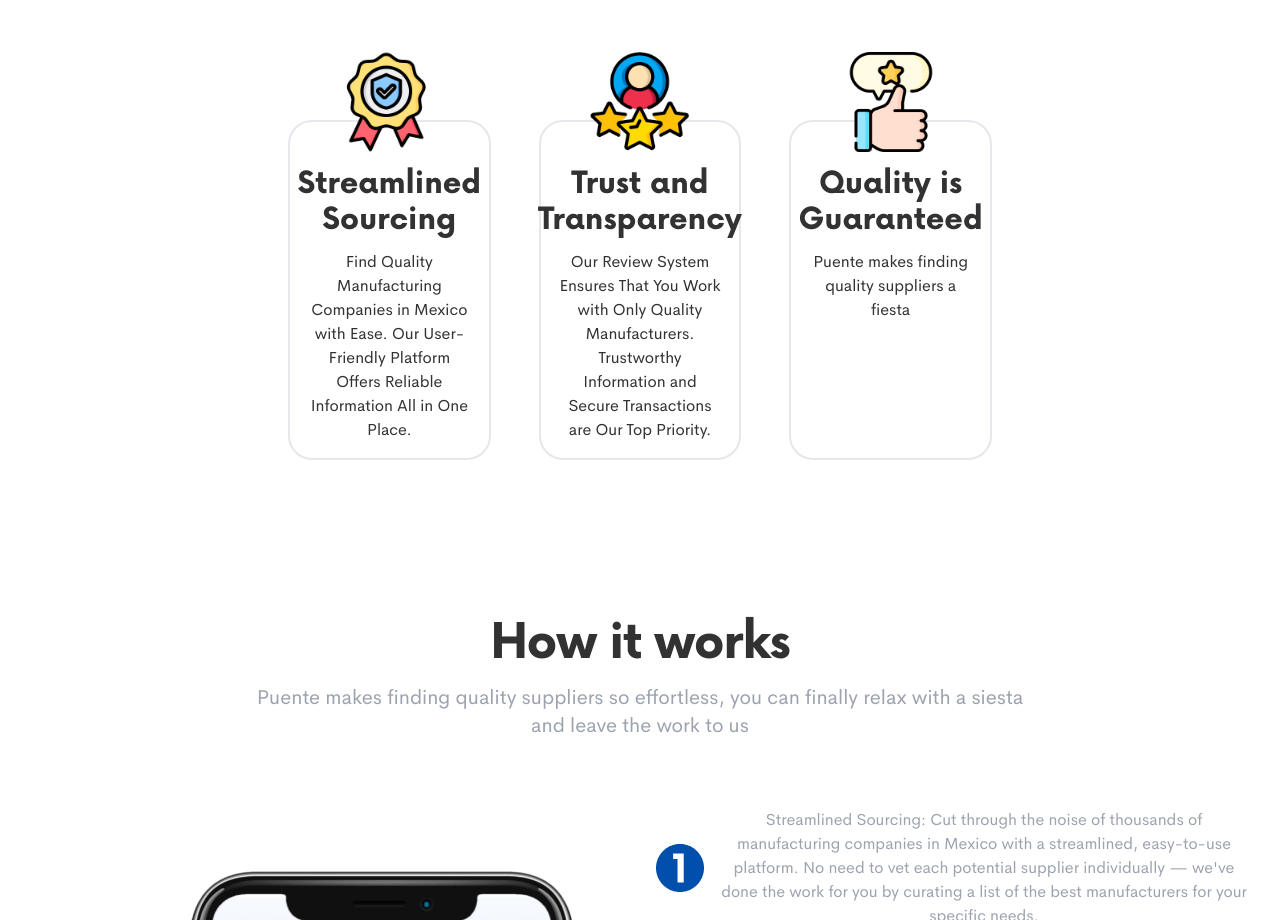
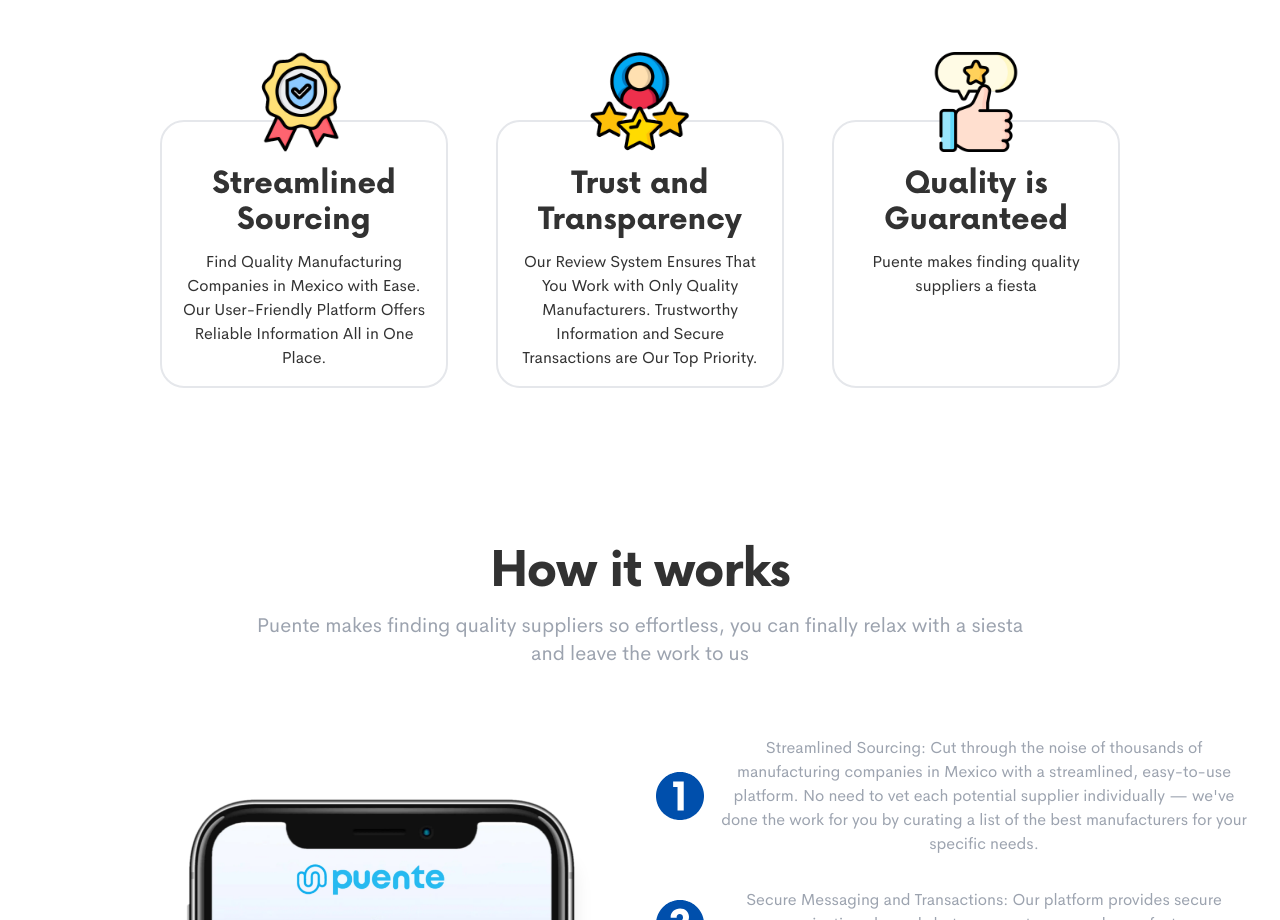
Before and after one commit to hamadawan/ali-project, a Next.js app: page / in a window 1280 px wide. Shown: the part 920-1840 px from the top of the page. Built offline with nearby package versions, Linux system fonts and the light colour scheme; no server answers.

Commit message:
Redirect when signing up

```diff
--- a/components/LandingPage/sections/FeatureSection.jsx
+++ b/components/LandingPage/sections/FeatureSection.jsx
@@ -7,7 +7,7 @@
 const FeatureSection = (props) => {
     return (
         <section className="mt-36 mx-8 md:mt-36 md:m-8 bg-white text-[#323232]">
-            <div className="container mx-auto grid justify-center gap-28 md:px-32 md:gap-12 sm:grid-cols-2 lg:grid-cols-3">
+            <div className="container mx-auto grid justify-center gap-28 md:gap-12 sm:grid-cols-2 lg:grid-cols-3">
                 <FeatureCard animation = {"fade-right"} title = {props.lang ? 'Streamlined Sourcing' : "Búsqueda simplificada"} icon = {icon1} description = {props.lang ? 'Find Quality Manufacturing Companies in Mexico with Ease. Our User-Friendly Platform Offers Reliable Information All in One Place.' : "Encuentra fábricas de calidad en México sin problemas. Nuestra plataforma amigable ofrece información confiable, todo en un solo lugar."} />
                 <FeatureCard animation = {"fade-up"} title = {props.lang ? 'Trust and Transparency' : "Confianza y transparencia"} icon = {icon2} description = {props.lang ? 'Our Review System Ensures That You Work with Only Quality Manufacturers. Trustworthy Information and Secure Transactions are Our Top Priority.' : "Nuestro sistema de reseñas garantiza que trabajes solo con fabricantes de calidad. La información confiable y las transacciones seguras son lo más importante para nosotros."} />
                 <FeatureCard animation = {"fade-left"} title = {props.lang ? 'Quality is Guaranteed' : "Calidad garantizada"} icon = {icon3} description = {props.lang ? 'Puente makes finding quality suppliers a fiesta' : "Puente hace que encontrar proveedores de calidad sea una fiesta."} />
--- a/pages/login.tsx
+++ b/pages/login.tsx
@@ -24,7 +24,7 @@
       setErrors(null);
       const { accessToken, uid, client } = response;
       setAuthCookies({ accessToken, uid, client });
-      await router.push('/');
+      await router.push('/dashboard');
     }
   };
 
--- a/pages/signup.tsx
+++ b/pages/signup.tsx
@@ -2,8 +2,10 @@
 import Header from "@/components/Header";
 import { PuenteApi } from "@/lib/puenteApi";
 import Link from "next/link";
+import {useRouter} from "next/router";
 
 const SignUp = () => {
+  const router = useRouter();
   const [companyName, setCompanyName] = useState('');
   const [errors, setErrors] = useState(null);
   const [tradeRole, setTradeRole] = useState('');
@@ -27,8 +29,11 @@
     if (response?.status === 'error') {
       const errors = response?.errors?.full_messages;
       setErrors(errors);
-    } else {
+    }
+    if (response?.status === 'success') {
       setErrors(null);
+      router.push('/login');
+
     }
   };
 
```
